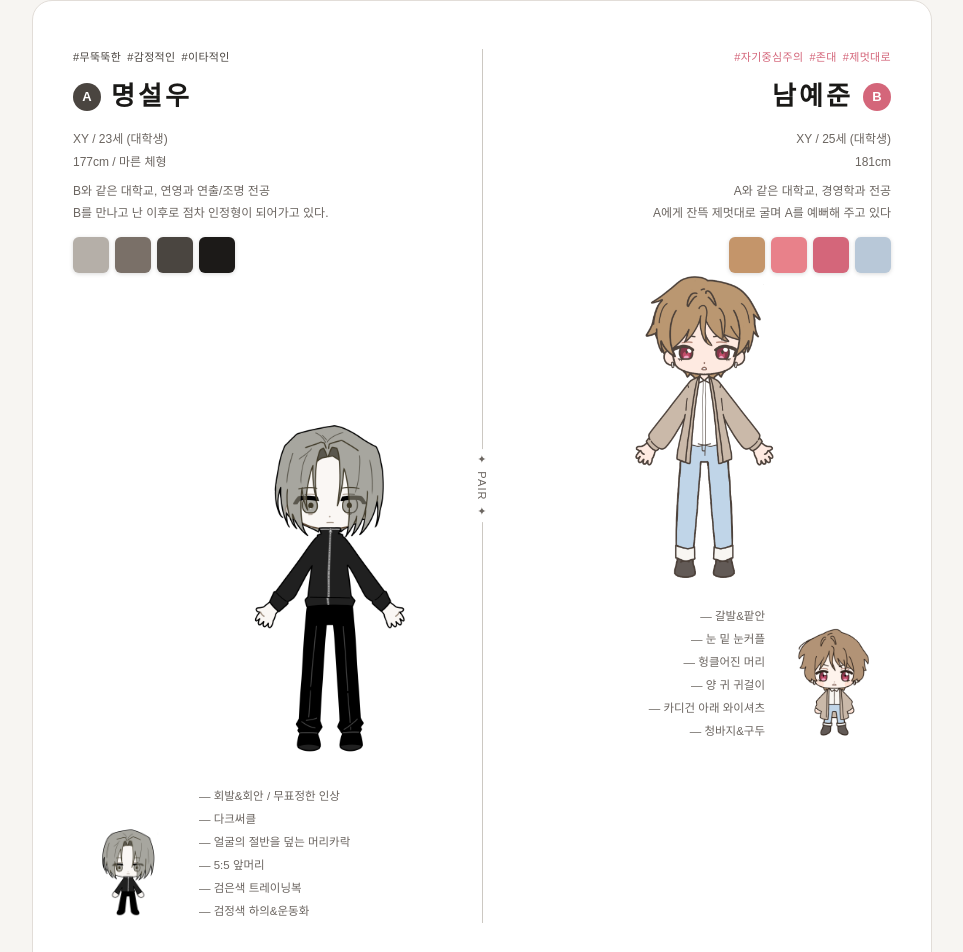
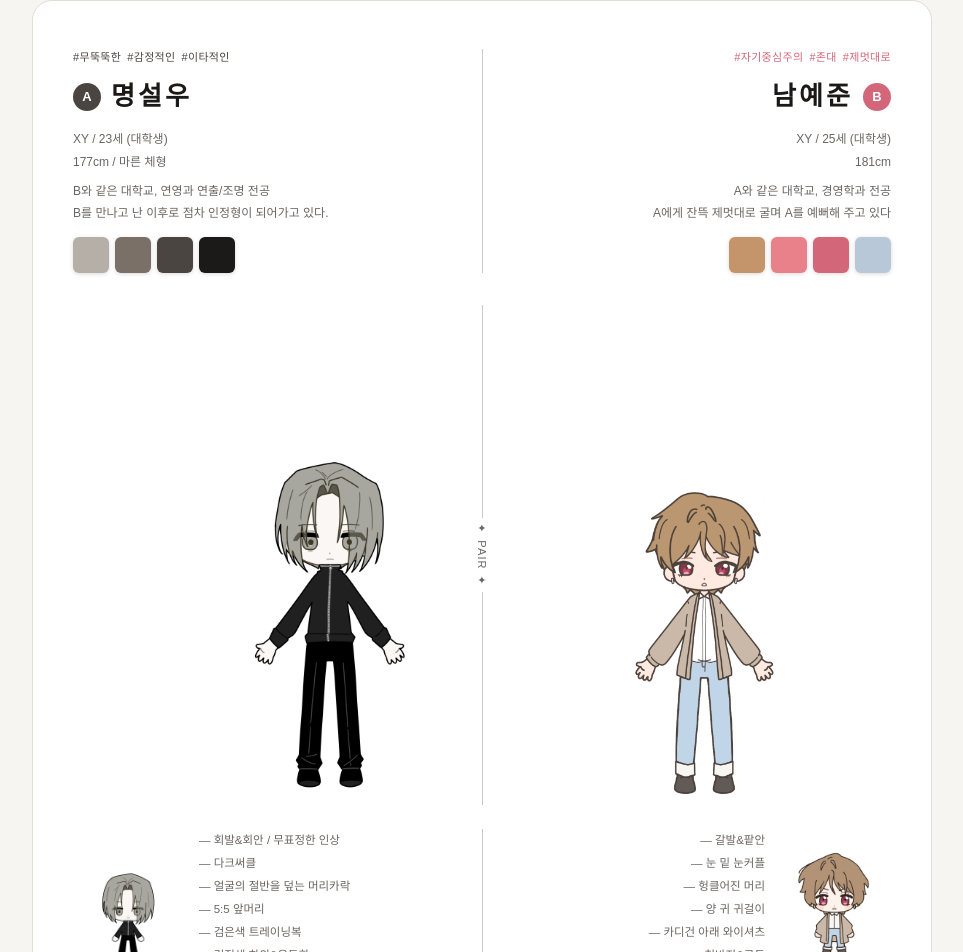
Before and after one commit to GrullmanHetche/chunghye, a Next.js app: page /profile in a window 1280 px wide. Shown: the part 230-1182 px from the top of the page, without its empty margins (158-1121 px from the left). Built offline with nearby package versions, Linux system fonts and the light colour scheme.

Commit message:
Update page.tsx

```diff
--- a/app/profile/page.tsx
+++ b/app/profile/page.tsx
@@ -52,13 +52,14 @@ const CHAR_B = {
   palette: PALETTE_B,
 };
 
+const font = "'Apple SD Gothic Neo', 'Noto Sans KR', sans-serif";
+
 function ColorPalette({ colors, side }: { colors: string[]; side: "left" | "right" }) {
   return (
-    <div style={{ display: "flex", gap: 6, justifyContent: side === "right" ? "flex-end" : "flex-start", flexWrap: "wrap" }}>
+    <div style={{ display: "flex", gap: 6, justifyContent: side === "right" ? "flex-end" : "flex-start" }}>
       {colors.map((c) => (
         <div
-          key={c}
-          title={c}
+          key={c} title={c}
           style={{
             width: 36, height: 36, borderRadius: 6, background: c,
             boxShadow: "0 1px 4px rgba(0,0,0,.15)", cursor: "default",
@@ -68,79 +69,6 @@ function ColorPalette({ colors, side }: { colors: string[]; side: "left" | "righ
           onMouseLeave={(e) => (e.currentTarget.style.transform = "scale(1)")}
         />
       ))}
-    </div>
-  );
-}
-
-function CharCard({
-  char, bgt, cc, side, bgtHeight,
-}: {
-  char: typeof CHAR_A; bgt: string; cc: string;
-  side: "left" | "right"; bgtHeight: number;
-}) {
-  const isLeft = side === "left";
-  const accent = char.palette[2];
-  const font = "'Apple SD Gothic Neo', 'Noto Sans KR', sans-serif";
-
-  return (
-    <div style={{ display: "flex", flexDirection: "column", flex: 1, minWidth: 0 }}>
-
-      {/* ── 텍스트 영역 (고정 높이로 양쪽 높이 통일) ── */}
-      <div style={{
-        display: "flex", flexDirection: "column",
-        alignItems: isLeft ? "flex-start" : "flex-end",
-        gap: 12, height: 220,
-      }}>
-        {/* 태그 */}
-        <div style={{ display: "flex", gap: 6, flexWrap: "wrap", justifyContent: isLeft ? "flex-start" : "flex-end" }}>
-          {char.tags.map((t) => (
-            <span key={t} style={{ fontSize: 11, color: accent, fontFamily: font, letterSpacing: "0.03em" }}>{t}</span>
-          ))}
-        </div>
-        {/* 이름 */}
-        <div style={{ display: "flex", alignItems: "center", gap: 10, flexDirection: isLeft ? "row" : "row-reverse" }}>
-          <span style={{
-            width: 28, height: 28, borderRadius: "50%", background: accent,
-            display: "flex", alignItems: "center", justifyContent: "center",
-            color: "#fff", fontSize: 13, fontWeight: 700, fontFamily: font, flexShrink: 0,
-          }}>{char.id}</span>
-          <h2 style={{ fontSize: 26, fontWeight: 700, margin: 0, letterSpacing: "0.12em", fontFamily: font, color: "var(--fg)" }}>
-            {char.name}
-          </h2>
-        </div>
-        {/* 기본 정보 */}
-        <div style={{ fontSize: 12, lineHeight: 1.9, color: "var(--muted)", textAlign: isLeft ? "left" : "right", fontFamily: font }}>
-          {char.info.map((l) => <div key={l}>{l}</div>)}
-          <div style={{ marginTop: 6 }}>{char.desc.map((l) => <div key={l}>{l}</div>)}</div>
-        </div>
-        {/* 컬러 팔레트 */}
-        <ColorPalette colors={char.palette} side={side} />
-      </div>
-
-      {/* ── 바게트 (텍스트 영역 바로 아래, 고정 height) ── */}
-      <div style={{ position: "relative", width: "100%", height: bgtHeight }}>
-        <Image
-          src={bgt} alt={`${char.name} full`} fill priority
-          style={{ objectFit: "contain", objectPosition: "center bottom" }}
-        />
-      </div>
-
-      {/* ── 쿠키 + 특징 ── */}
-      <div style={{
-        display: "flex", gap: 16, alignItems: "flex-end",
-        flexDirection: isLeft ? "row" : "row-reverse", width: "100%", marginTop: 16,
-      }}>
-        <div style={{ position: "relative", width: 110, height: 130, flexShrink: 0 }}>
-          <Image src={cc} alt={`${char.name} sd`} fill style={{ objectFit: "contain", objectPosition: "bottom" }} />
-        </div>
-        <ul style={{
-          listStyle: "none", padding: 0, margin: 0,
-          fontSize: 11.5, lineHeight: 2, color: "var(--muted)",
-          textAlign: isLeft ? "left" : "right", fontFamily: font,
-        }}>
-          {char.features.map((f) => <li key={f}>— {f}</li>)}
-        </ul>
-      </div>
     </div>
   );
 }
@@ -163,17 +91,13 @@ export default function ProfilePage() {
         body { margin: 0; background: var(--bg); }
       `}</style>
 
-      <main style={{
-        minHeight: "100vh", background: "var(--bg)", padding: "60px 24px 80px",
-        fontFamily: "'Apple SD Gothic Neo', 'Noto Sans KR', sans-serif",
-      }}>
+      <main style={{ minHeight: "100vh", background: "var(--bg)", padding: "60px 24px 80px", fontFamily: font }}>
+
         <header style={{ textAlign: "center", marginBottom: 56 }}>
           <p style={{ fontSize: 11, letterSpacing: "0.25em", color: "var(--muted)", margin: "0 0 12px", textTransform: "uppercase" }}>
             설예 — 페어표
           </p>
-          <h1 style={{ fontSize: 38, fontWeight: 800, margin: 0, letterSpacing: "0.18em", color: "var(--fg)" }}>
-            설예
-          </h1>
+          <h1 style={{ fontSize: 38, fontWeight: 800, margin: 0, letterSpacing: "0.18em", color: "var(--fg)" }}>설예</h1>
           <p style={{ marginTop: 10, fontSize: 12, color: "var(--muted)", letterSpacing: "0.06em" }}>
             #대학생&nbsp;&nbsp;#구원서사
           </p>
@@ -181,16 +105,59 @@ export default function ProfilePage() {
 
         <div style={{
           maxWidth: 900, margin: "0 auto", background: "var(--card)",
-          borderRadius: 20, border: "1px solid var(--border)",
-          padding: "48px 40px", display: "flex", gap: 0, alignItems: "flex-start",
+          borderRadius: 20, border: "1px solid var(--border)", padding: "48px 40px",
         }}>
-          <CharCard char={CHAR_A} bgt={IMG.leftnngbgt} cc={IMG.leftnngcc} side="left" bgtHeight={500} />
 
-          {/* 중앙 구분선 */}
-          <div style={{
-            width: 1, alignSelf: "stretch", background: "var(--divider)",
-            margin: "0 36px", flexShrink: 0, position: "relative",
-          }}>
+          {/* ── 1행: 텍스트 (A | 구분선 | B) ── */}
+          <div style={{ display: "flex", gap: 0, alignItems: "flex-start" }}>
+
+            {/* A 텍스트 */}
+            <div style={{ flex: 1, display: "flex", flexDirection: "column", alignItems: "flex-start", gap: 12 }}>
+              <div style={{ display: "flex", gap: 6 }}>
+                {CHAR_A.tags.map((t) => <span key={t} style={{ fontSize: 11, color: CHAR_A.palette[2], fontFamily: font, letterSpacing: "0.03em" }}>{t}</span>)}
+              </div>
+              <div style={{ display: "flex", alignItems: "center", gap: 10 }}>
+                <span style={{ width: 28, height: 28, borderRadius: "50%", background: CHAR_A.palette[2], display: "flex", alignItems: "center", justifyContent: "center", color: "#fff", fontSize: 13, fontWeight: 700, fontFamily: font, flexShrink: 0 }}>A</span>
+                <h2 style={{ fontSize: 26, fontWeight: 700, margin: 0, letterSpacing: "0.12em", fontFamily: font, color: "var(--fg)" }}>명설우</h2>
+              </div>
+              <div style={{ fontSize: 12, lineHeight: 1.9, color: "var(--muted)", fontFamily: font }}>
+                {CHAR_A.info.map((l) => <div key={l}>{l}</div>)}
+                <div style={{ marginTop: 6 }}>{CHAR_A.desc.map((l) => <div key={l}>{l}</div>)}</div>
+              </div>
+              <ColorPalette colors={CHAR_A.palette} side="left" />
+            </div>
+
+            {/* 구분선 */}
+            <div style={{ width: 1, alignSelf: "stretch", background: "var(--divider)", margin: "0 36px", flexShrink: 0 }} />
+
+            {/* B 텍스트 */}
+            <div style={{ flex: 1, display: "flex", flexDirection: "column", alignItems: "flex-end", gap: 12 }}>
+              <div style={{ display: "flex", gap: 6 }}>
+                {CHAR_B.tags.map((t) => <span key={t} style={{ fontSize: 11, color: CHAR_B.palette[2], fontFamily: font, letterSpacing: "0.03em" }}>{t}</span>)}
+              </div>
+              <div style={{ display: "flex", alignItems: "center", flexDirection: "row-reverse", gap: 10 }}>
+                <span style={{ width: 28, height: 28, borderRadius: "50%", background: CHAR_B.palette[2], display: "flex", alignItems: "center", justifyContent: "center", color: "#fff", fontSize: 13, fontWeight: 700, fontFamily: font, flexShrink: 0 }}>B</span>
+                <h2 style={{ fontSize: 26, fontWeight: 700, margin: 0, letterSpacing: "0.12em", fontFamily: font, color: "var(--fg)" }}>남예준</h2>
+              </div>
+              <div style={{ fontSize: 12, lineHeight: 1.9, color: "var(--muted)", textAlign: "right", fontFamily: font }}>
+                {CHAR_B.info.map((l) => <div key={l}>{l}</div>)}
+                <div style={{ marginTop: 6 }}>{CHAR_B.desc.map((l) => <div key={l}>{l}</div>)}</div>
+              </div>
+              <ColorPalette colors={CHAR_B.palette} side="right" />
+            </div>
+          </div>
+
+          {/* ── 2행: 바게트 이미지 (같은 행, 발끝 정렬) ── */}
+          <div style={{ display: "flex", gap: 0, alignItems: "flex-end", marginTop: 32 }}>
+
+            {/* A 바게트 */}
+            <div style={{ flex: 1, position: "relative", height: 500 }}>
+              <Image src={IMG.leftnngbgt} alt="명설우 full" fill priority
+                style={{ objectFit: "contain", objectPosition: "center bottom" }} />
+            </div>
+
+            {/* 구분선 중앙 표시 */}
+            <div style={{ width: 1, alignSelf: "stretch", background: "var(--divider)", margin: "0 36px", flexShrink: 0, position: "relative" }}>
               <span style={{
                 position: "absolute", top: "50%", left: "50%",
                 transform: "translate(-50%, -50%)",
@@ -200,7 +167,40 @@ export default function ProfilePage() {
               }}>✦  PAIR  ✦</span>
             </div>
 
-          <CharCard char={CHAR_B} bgt={IMG.rightnngbgt} cc={IMG.rightnngcc} side="right" bgtHeight={320} />
+            {/* B 바게트 */}
+            <div style={{ flex: 1, position: "relative", height: 320 }}>
+              <Image src={IMG.rightnngbgt} alt="남예준 full" fill priority
+                style={{ objectFit: "contain", objectPosition: "center bottom" }} />
+            </div>
+          </div>
+
+          {/* ── 3행: 쿠키 + 특징 ── */}
+          <div style={{ display: "flex", gap: 0, alignItems: "flex-start", marginTop: 24 }}>
+
+            {/* A 쿠키 + 특징 */}
+            <div style={{ flex: 1, display: "flex", gap: 16, alignItems: "flex-end" }}>
+              <div style={{ position: "relative", width: 110, height: 130, flexShrink: 0 }}>
+                <Image src={IMG.leftnngcc} alt="명설우 sd" fill style={{ objectFit: "contain", objectPosition: "bottom" }} />
+              </div>
+              <ul style={{ listStyle: "none", padding: 0, margin: 0, fontSize: 11.5, lineHeight: 2, color: "var(--muted)", fontFamily: font }}>
+                {CHAR_A.features.map((f) => <li key={f}>— {f}</li>)}
+              </ul>
+            </div>
+
+            {/* 구분선 */}
+            <div style={{ width: 1, alignSelf: "stretch", background: "var(--divider)", margin: "0 36px", flexShrink: 0 }} />
+
+            {/* B 쿠키 + 특징 */}
+            <div style={{ flex: 1, display: "flex", flexDirection: "row-reverse", gap: 16, alignItems: "flex-end" }}>
+              <div style={{ position: "relative", width: 110, height: 130, flexShrink: 0 }}>
+                <Image src={IMG.rightnngcc} alt="남예준 sd" fill style={{ objectFit: "contain", objectPosition: "bottom" }} />
+              </div>
+              <ul style={{ listStyle: "none", padding: 0, margin: 0, fontSize: 11.5, lineHeight: 2, color: "var(--muted)", textAlign: "right", fontFamily: font }}>
+                {CHAR_B.features.map((f) => <li key={f}>— {f}</li>)}
+              </ul>
+            </div>
+          </div>
+
         </div>
 
         <p style={{ textAlign: "center", marginTop: 32, fontSize: 11, color: "var(--muted)", letterSpacing: "0.04em" }}>
```
Lines whose indentation alone changed are shown as unchanged.
